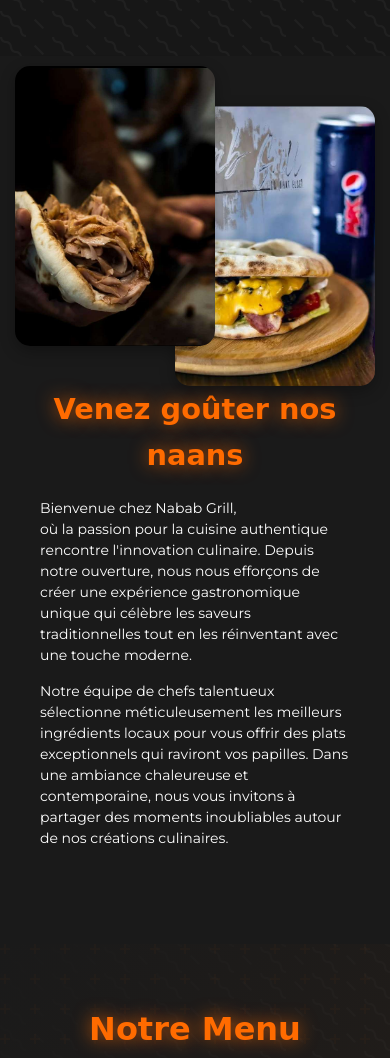
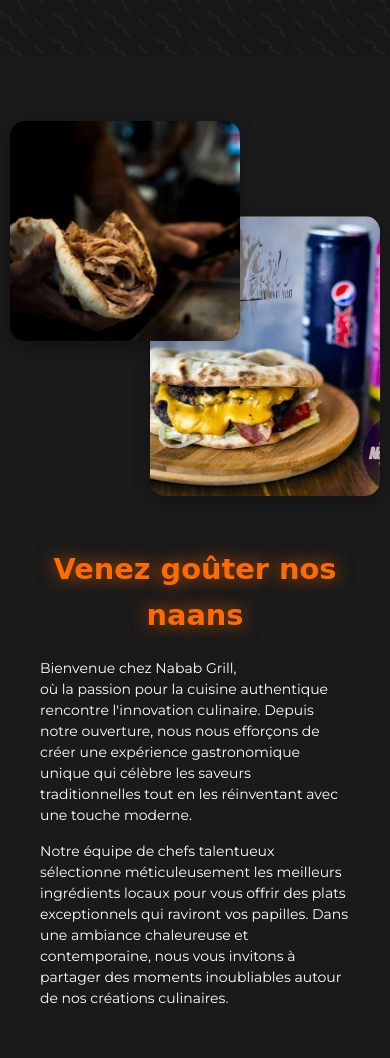
Before and after one commit to ItachiQRD/itachiqrd.github.io, a plain HTML site: page index.html in a window 390 px wide. Shown: the part 535-1593 px from the top of the page. Drawn offline with nearby package versions, Linux system fonts and the light colour scheme; a web font is replaced by a local one.

Commit message:
Ajustements du style mobile : section about et menu

```diff
--- a/styles.css
+++ b/styles.css
@@ -1089,6 +1089,11 @@ body {
     }
 
     /* About Mobile */
+    .about-section {
+        padding: 120px 0 80px;
+        position: relative;
+    }
+
     .about-container {
         flex-direction: column;
         gap: 0;
@@ -1097,16 +1102,15 @@ body {
 
     .about-images {
         width: 100%;
-        height: 300px;
-        position: absolute;
+        height: 200px;
+        position: relative;
         display: flex;
         justify-content: center;
-        z-index: 3;
-        top: -50px;
+        margin-bottom: 220px;
     }
 
     .about-img {
-        width: 200px;
+        width: 230px;
         height: 280px;
         position: absolute;
         border-radius: 15px;
@@ -1115,23 +1119,23 @@ body {
     }
 
     .about-img-1 {
-        top: -20px;
-        left: 50%;
-        transform: translateX(-90%);
+        left: 30%;
+        transform: translateX(-50%);
+        top: -55px;
+        height: 220px;
         z-index: 2;
     }
 
     .about-img-2 {
-        top: 20px;
-        left: 50%;
-        transform: translateX(-10%);
-        z-index: 1;
+        right: 30%;
+        transform: translateX(50%);
+        top: 40px;
     }
 
     .about-content {
         text-align: left;
         padding: 0 20px;
-        padding-top: 250px;
+        padding-top: 150px;
     }
 
     .about-content h2 {
@@ -1162,25 +1166,26 @@ body {
         position: relative;
     }
 
-    .menu-carousel-container::after {
+    .menu-swiper {
+        padding-bottom: 50px;
+        position: relative;
+    }
+
+    .menu-swiper::after {
         content: 'Glissez pour voir plus';
         position: absolute;
-        bottom: 40px;
+        bottom: 30px;
         left: 50%;
         transform: translateX(-50%);
-        background: rgba(26, 26, 26, 0.8);
         color: var(--text-color);
-        padding: 8px 16px;
-        border-radius: 20px;
         font-size: 0.9rem;
-        z-index: 10;
-        white-space: nowrap;
-        animation: fadeInOut 2s infinite;
+        opacity: 0.7;
+        width: 100%;
+        text-align: center;
     }
 
-    @keyframes fadeInOut {
-        0%, 100% { opacity: 0.8; }
-        50% { opacity: 0.4; }
+    .menu-swiper .swiper-pagination {
+        bottom: 40px;
     }
 
     .menu-swiper {
```
